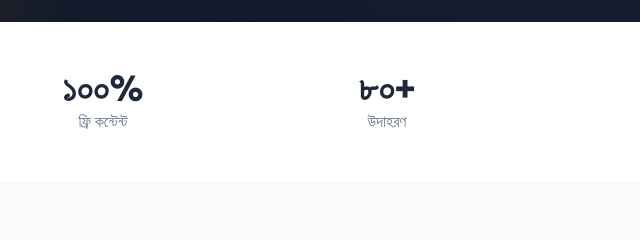
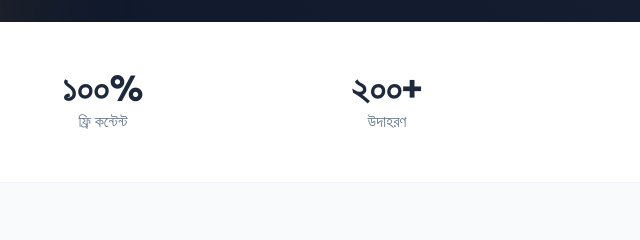
Before and after one commit to AnisurRahmanJU/Arabic-Grammar, a plain HTML site: page index.html in a window 1280 px wide. Shown: the part 782-1022 px from the top of the page, 111-751 px from the left. Drawn offline with nearby package versions, Linux system fonts and the light colour scheme.

Commit message:
Update index.html

```diff
--- a/index.html
+++ b/index.html
@@ -50,7 +50,7 @@
                     <p class="text-slate-500">ফ্রি কন্টেন্ট</p>
                 </div>
                 <div class="text-center">
-                    <h3 class="text-4xl font-black text-slate-800">৮০+</h3>
+                    <h3 class="text-4xl font-black text-slate-800">২০০+</h3>
                     <p class="text-slate-500">উদাহরণ</p>
                 </div>
                 <div class="text-center">
```
